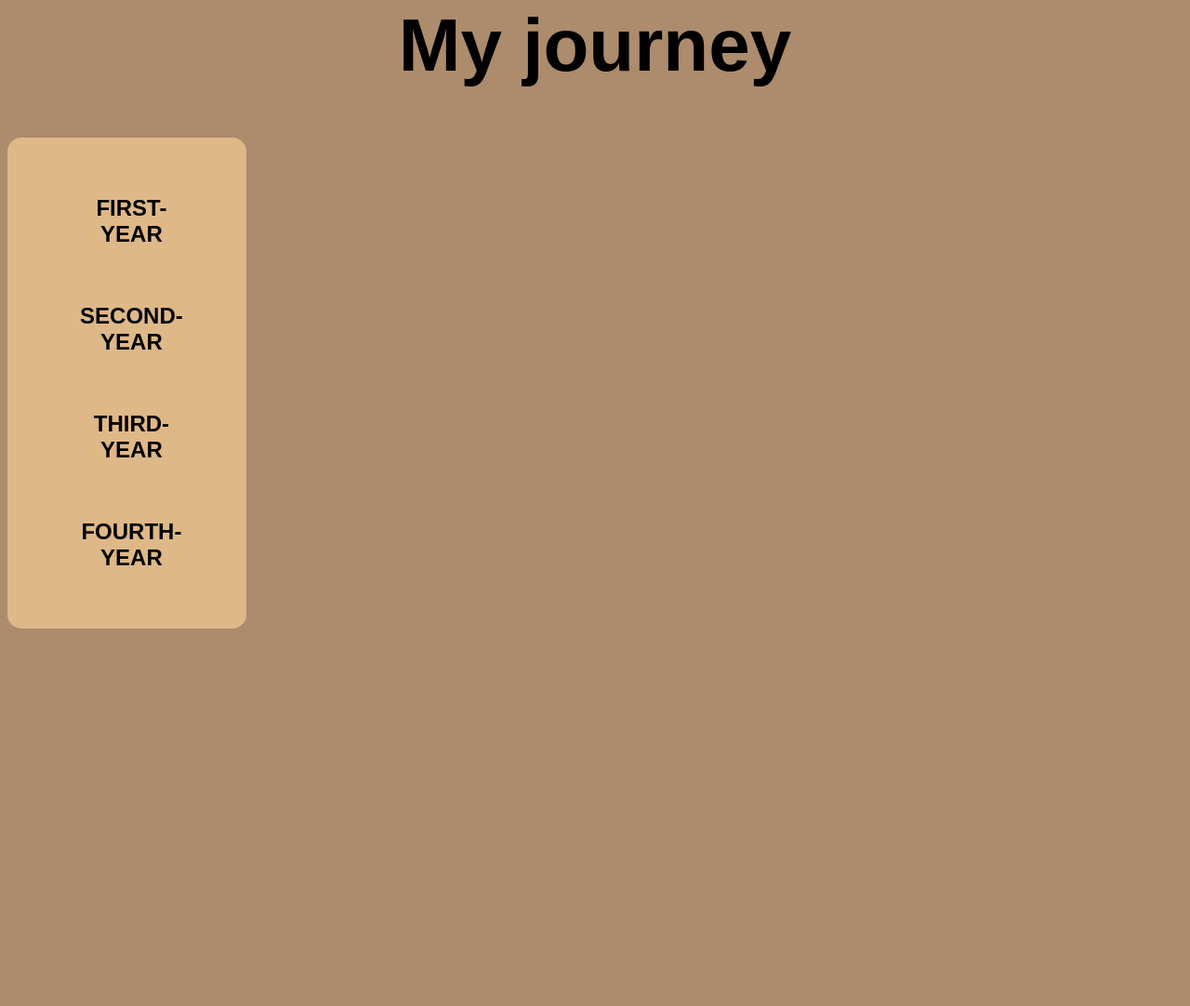
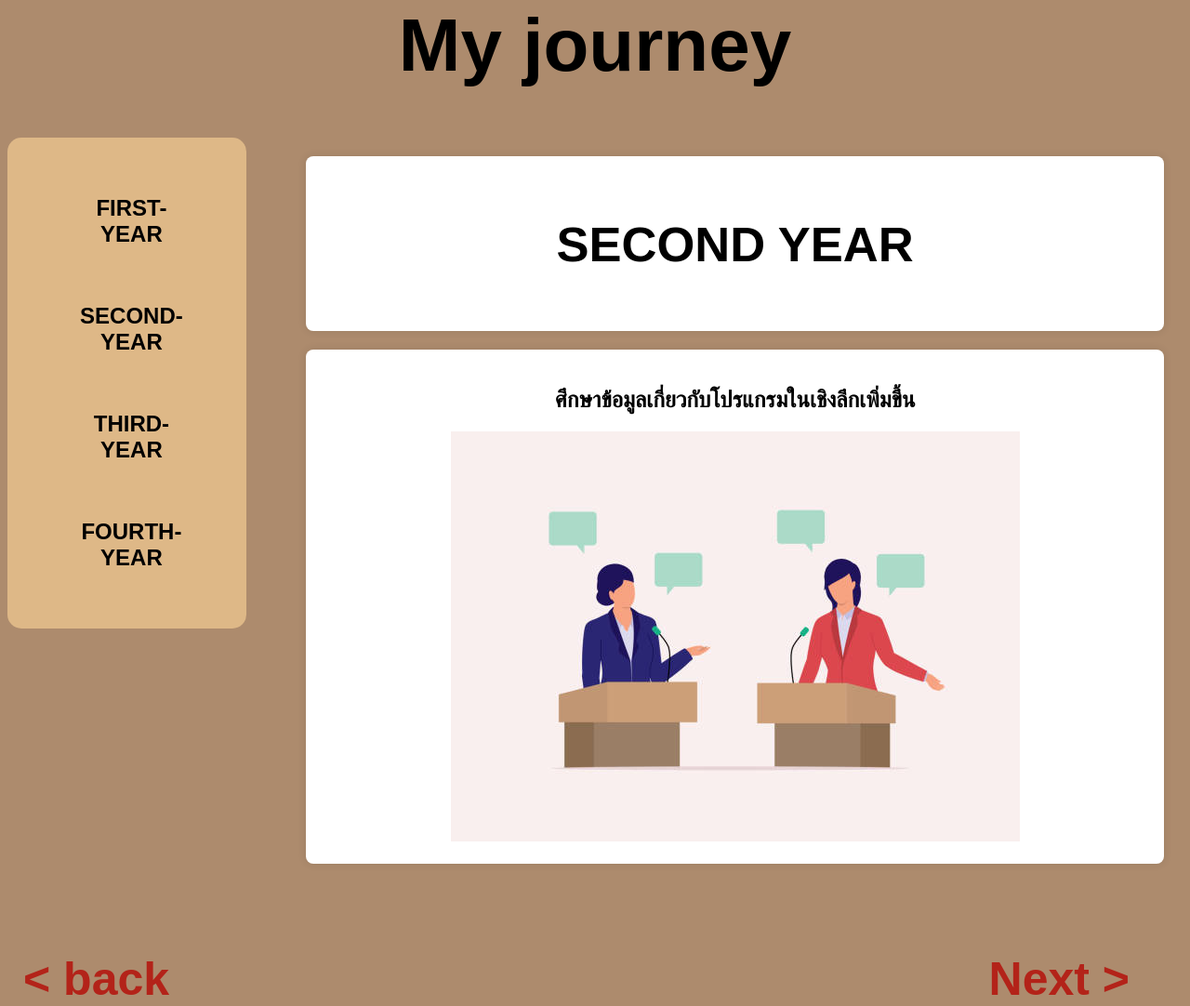
Before and after one commit to Chaloemwong109/6709650201_MyCSTUStory, a plain HTML site: page git/secondyears.html in a window 1280 px wide. Shown: the part 51-1133 px from the top of the page at 93% size. Before the commit the page ends 800 px from the top, so only its background shows below. Drawn offline with Linux system fonts and the light colour scheme; a web font is replaced by a local one.

Commit message:
add photo 2

```diff
--- a/git/secondyears.html
+++ b/git/secondyears.html
@@ -37,13 +37,36 @@
                 </a>
             </ol>
             <ol>
-                <a href="">
+                <a href="fourthyears.html">
                     <h2>FOURTH-YEAR</h2>
                 </a>
             </ol>
         </ul>
     </nav>
+    <main>
+        <section class="FIRST-YEAR">
+            <h2>SECOND YEAR</h2>
 
+        </section>
+
+
+
+        <section class="recipe-section">
+            <center>
+                <h2>ศึกษาข้อมูลเกี่ยวกับโปรแกรมในเชิงลึกเพิ่มขึ้น </h2>
+                <img src="/resorces/istockphoto-1443218883-612x612.jpg">
+            </center>
+        </section>
+
+<a href="myfuture.html">
+        <h2 class="N1">Next ></h2>
+    </a>
+
+    <a href="index.html">
+        <h2 class="B1"> < back </h2>
+    </a>
+
+    </main>
 
 </body>
 
```
Also changed, not shown: resorces/การค้นคว้าหาข้อมูล-1024x683.jpg (added).
